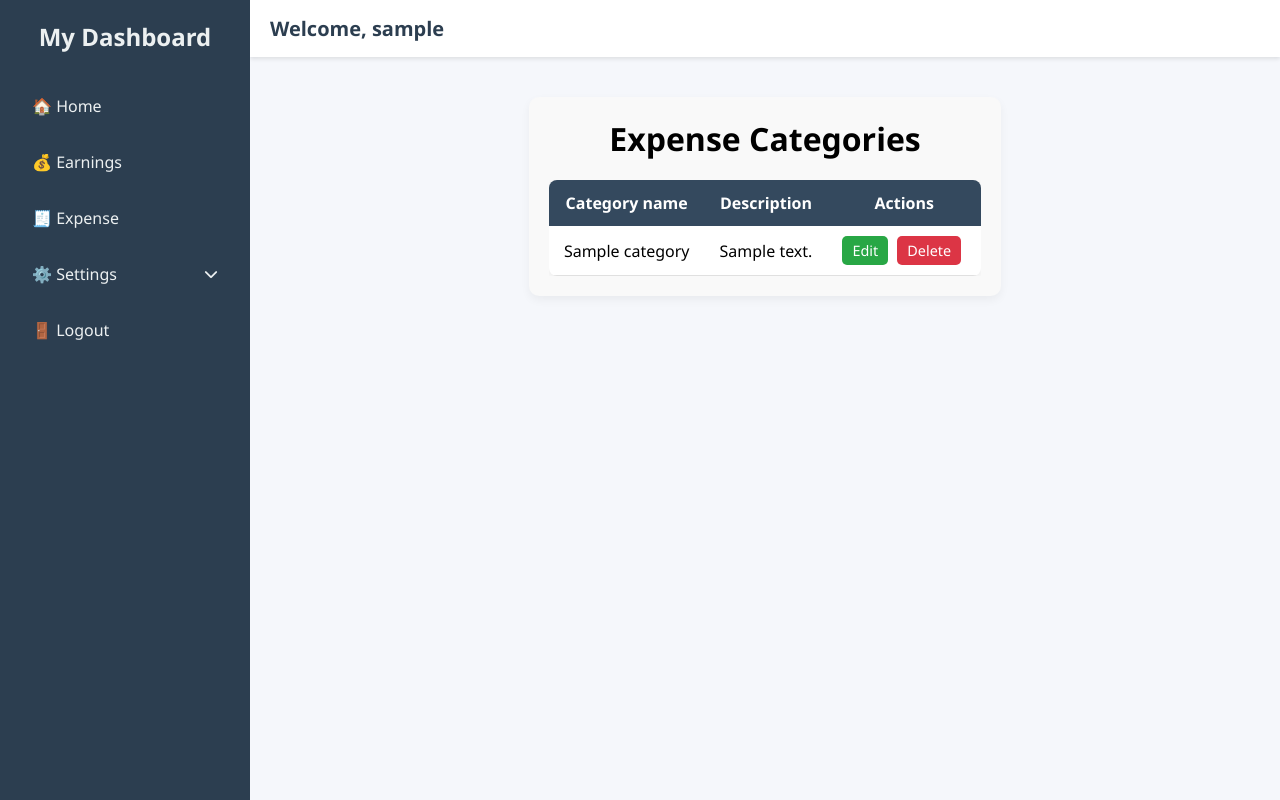
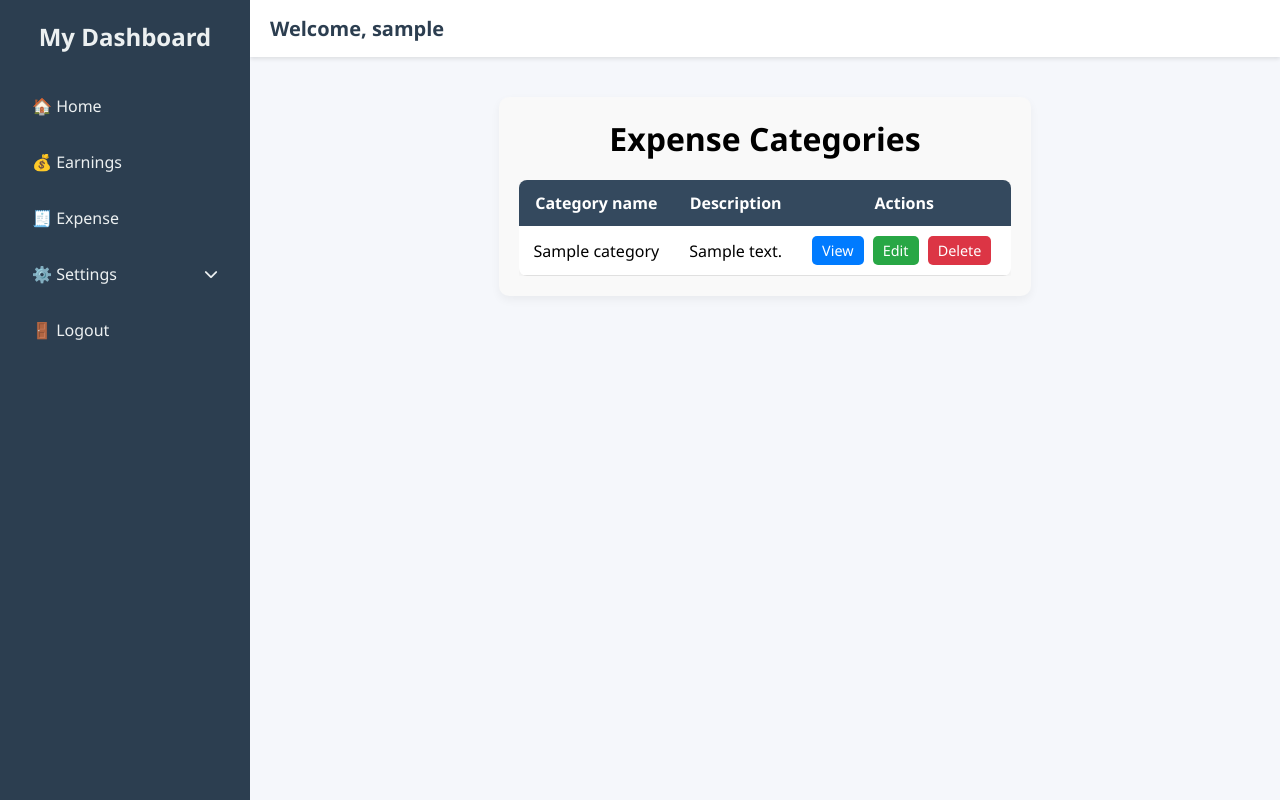
Before and after one commit to Mumu273/accounts_management, a Django app: page /expense/category_list in a window 1280 px wide. Run offline with Django 5.2, Linux system fonts and the light colour scheme; a user stored in the database is signed in; tables that the repository leaves empty hold one stand-in row (values such as "Sample post").

Commit message:
view button added to expense category list

```diff
--- a/static/css/expense_category_list.css
+++ b/static/css/expense_category_list.css
@@ -57,6 +57,7 @@
 }
 
 /* Actions buttons */
+.btn-view,
 .btn-edit,
 .btn-delete {
     display: inline-block;
@@ -69,6 +70,15 @@
     color: #fff;
     text-align: center; /* Center align button text */
 }
+
+.btn-view {
+    background-color: #007bff; /* blue */
+}
+
+.btn-view:hover {
+    background-color: #0069d9;
+}
+
 
 .btn-edit {
     background-color: #28a745; /* green */
--- a/templates/expense_category/expense_category_list.html
+++ b/templates/expense_category/expense_category_list.html
@@ -33,6 +33,7 @@
                         </td>
                     {% endfor %}
                     <td data-label="Actions">
+                        <a href="#" class="btn-view">View</a>
                         <a href="#" class="btn-edit">Edit</a>
                         <a href="#" class="btn-delete">Delete</a>
                     </td>
```
